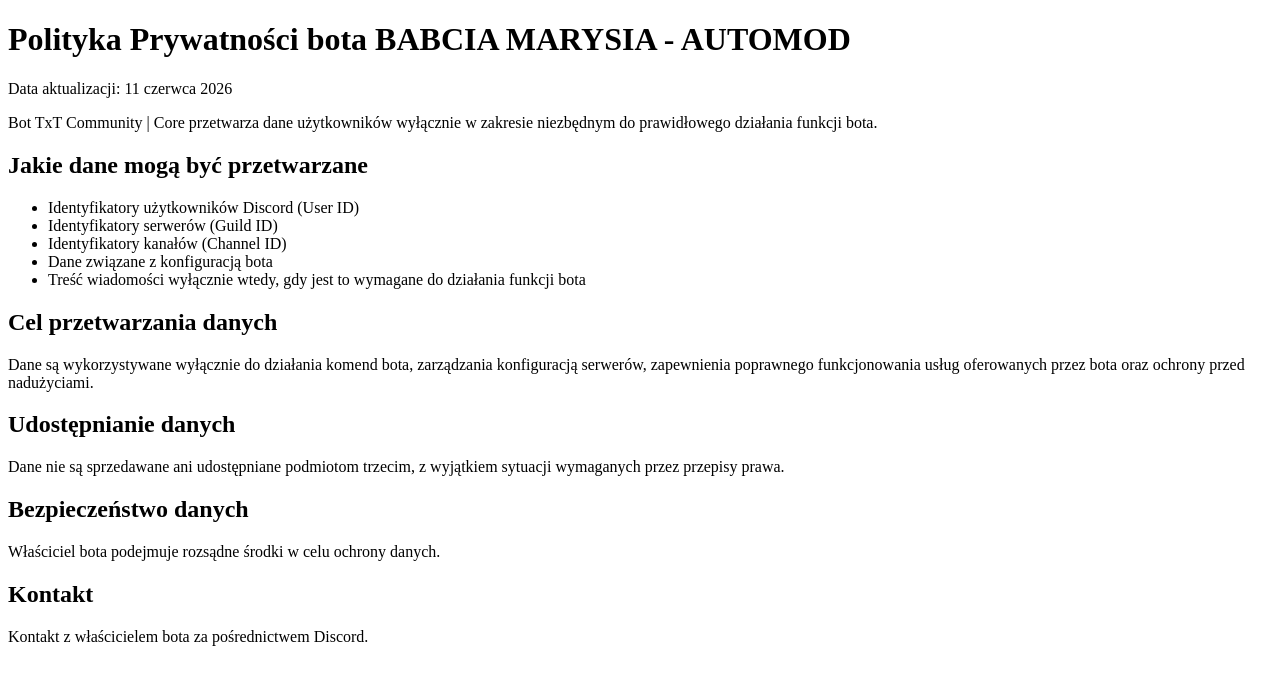
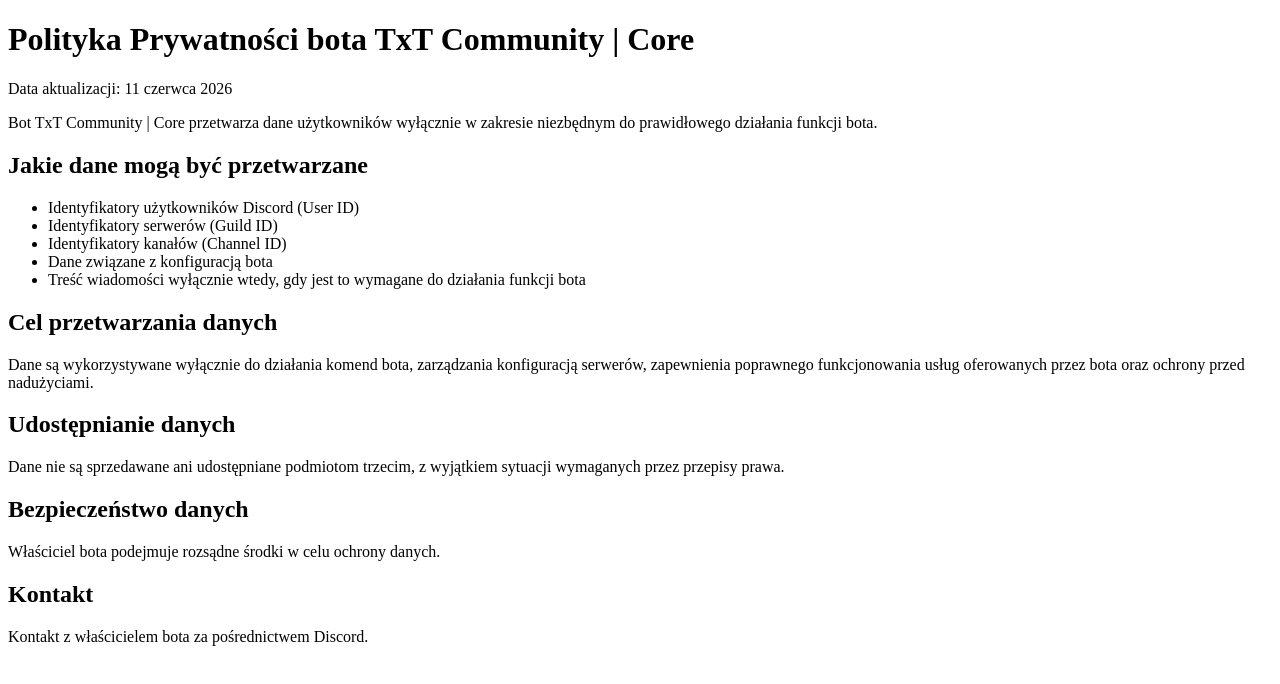
Before and after one commit to Zagrozenie/weryfikacja-dc, a plain HTML site: page index.html in a window 1280 px wide. Drawn offline with Linux system fonts and the light colour scheme.

Commit message:
Update index.html

```diff
--- a/index.html
+++ b/index.html
@@ -1,6 +1,6 @@
 <!DOCTYPE html>
 <html><head><meta charset="utf-8"><title>Privacy Policy</title></head><body>
-<h1>Polityka Prywatności bota BABCIA MARYSIA - AUTOMOD</h1>
+<h1>Polityka Prywatności bota TxT Community | Core</h1>
 <p>Data aktualizacji: 11 czerwca 2026</p>
 <p>Bot TxT Community | Core przetwarza dane użytkowników wyłącznie w zakresie niezbędnym do prawidłowego działania funkcji bota.</p>
 <h2>Jakie dane mogą być przetwarzane</h2>
```
